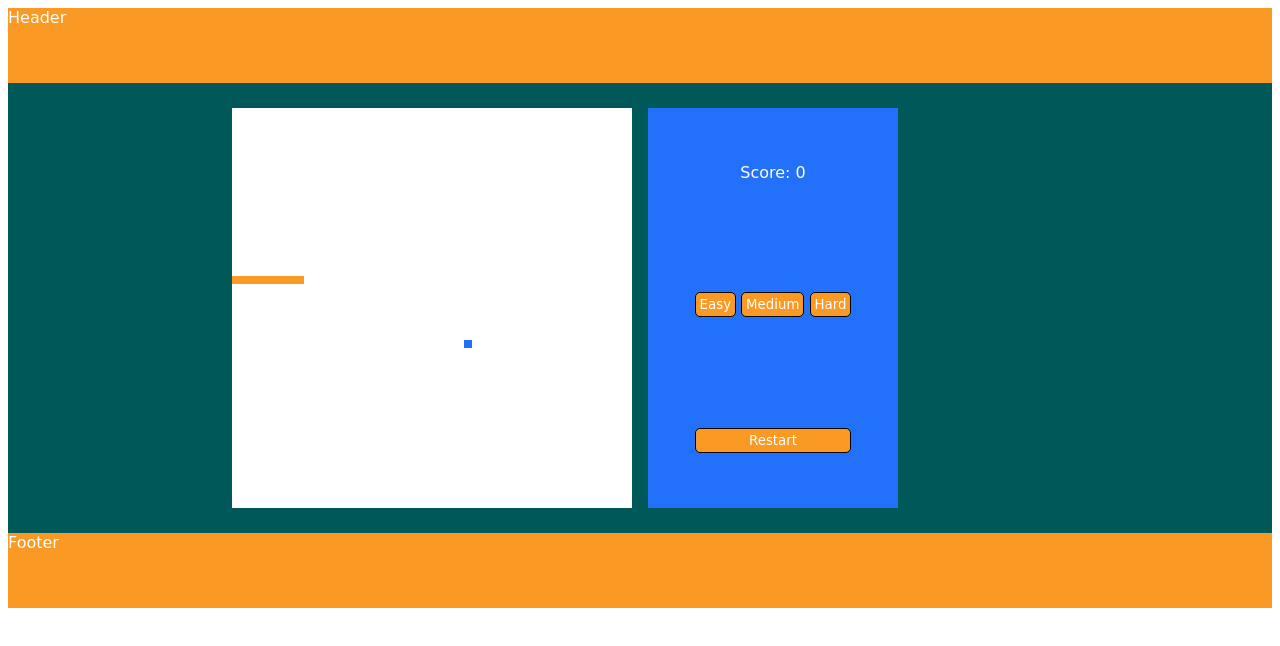
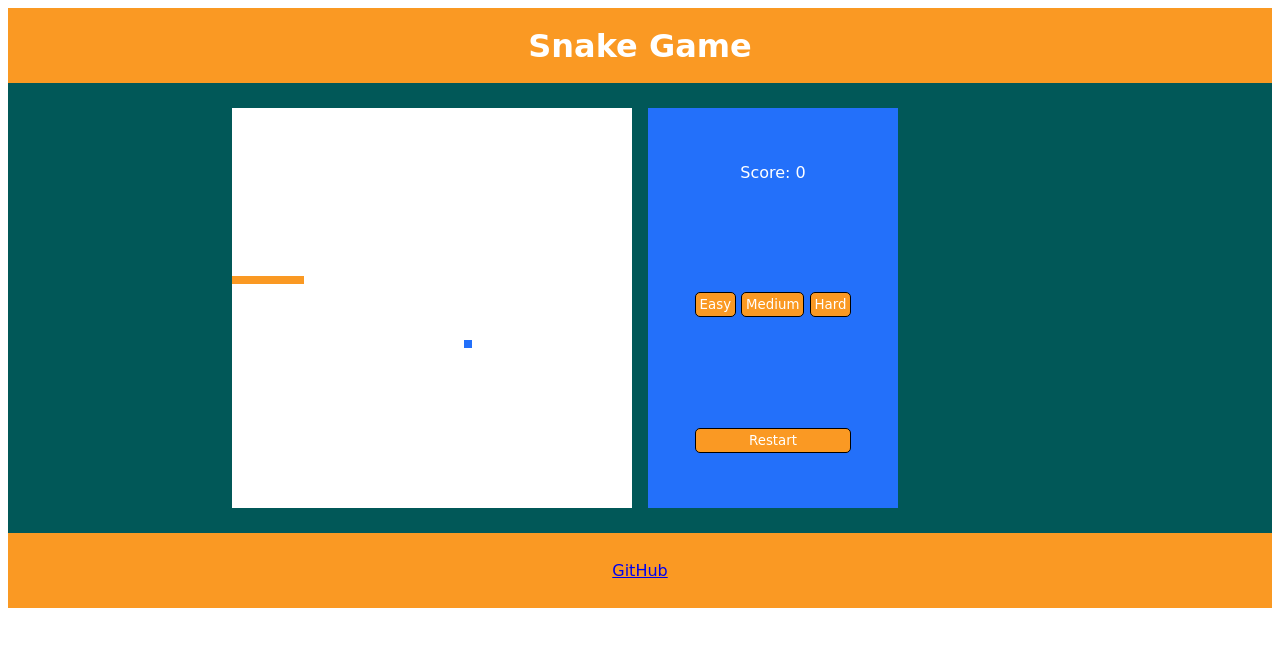
Before and after one commit to HasanMaaraj/Snake, a plain HTML site: page index.html in a window 1280 px wide. Drawn offline with Linux system fonts and the light colour scheme.

Commit message:
Style header and footer

```diff
--- a/index.html
+++ b/index.html
@@ -8,7 +8,7 @@
     <title>Snake</title>
   </head>
   <body>
-    <header>Header</header>
+    <header><h1>Snake Game</h1></header>
     <main>
       <div class="board"></div>
       <div class="display">
@@ -21,6 +21,6 @@
         <button class="restart-btn">Restart</button>
       </div>
     </main>
-    <footer>Footer</footer>
+    <footer><a href="https://github.com/HasanMaaraj">GitHub</a></footer>
   </body>
 </html>
--- a/style.css
+++ b/style.css
@@ -14,6 +14,13 @@ footer,
 button,
 .snake-cell {
   background-color: #fa9923;
+}
+
+header,
+footer {
+  display: flex;
+  justify-content: center;
+  align-items: center;
 }
 
 main {
```
